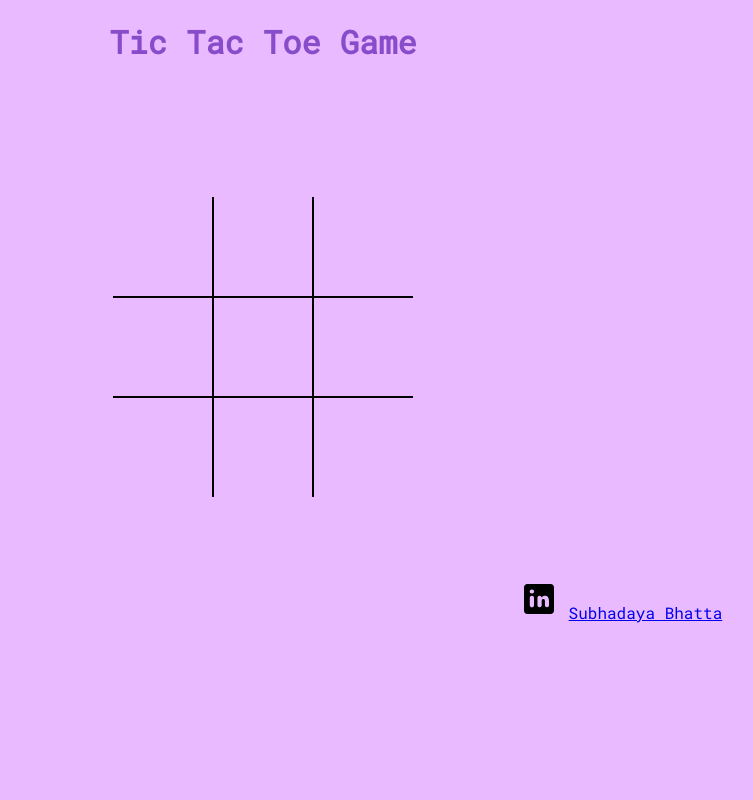
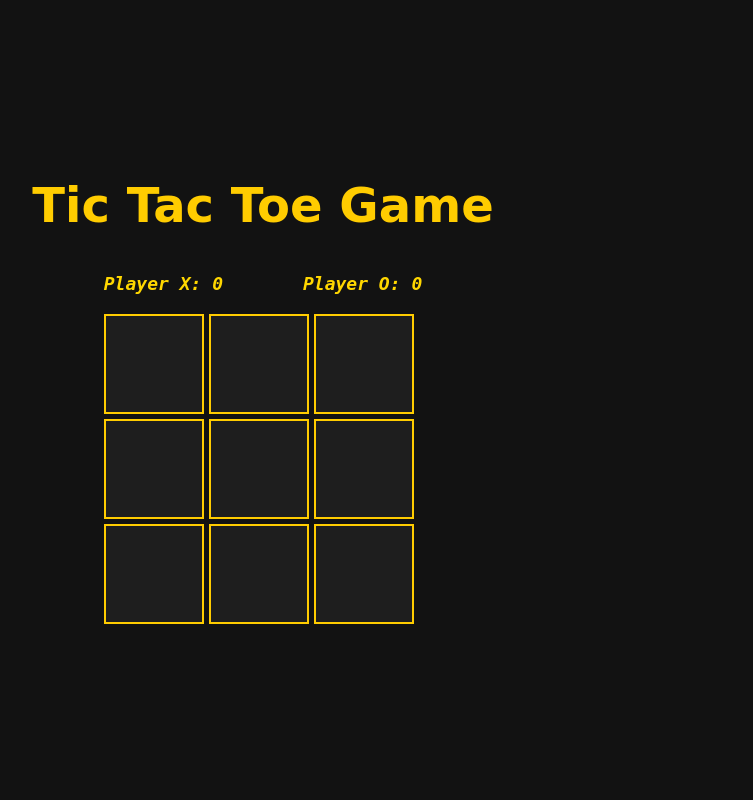
Before and after one commit to Sahani99/Mini-projects-Hacktoberfest2024, a PHP site: page / in a window 1280 px wide. Shown: the whole page, without its empty margins (377-1130 px from the left). Run offline with PHP 8.4, Linux system fonts and the light colour scheme.

Commit message:
features

```diff
--- a/HTML/Tic Tac Toe/index.html
+++ b/HTML/Tic Tac Toe/index.html
@@ -1,23 +1,21 @@
-
 <!DOCTYPE html>
 <html lang="en">
 <head>
-    <link rel="preconnect" href="https://fonts.gstatic.com" />
-    <link
-      href="https://fonts.googleapis.com/css2?family=Nerko+One&family=Roboto+Mono:ital,wght@0,400;1,100&display=swap"
-      rel="stylesheet"
-    />
-    <meta charset="UTF-8" />
-    <meta name="viewport" content="width=device-width, initial-scale=1.0" />
-    <meta http-equiv="X-UA-Compatible" content="ie=edge" />
-    <link rel="stylesheet" href="style.css" />
+    <meta charset="UTF-8">
+    <meta name="viewport" content="width=device-width, initial-scale=1.0">
+    <title>Tic Tac Toe</title>
+    <link rel="stylesheet" href="style.css">
     <script src="script.js" defer></script>
-
-    <title>Tic Tac Toe X O</title>
 </head>
 <body>
-    <h1 id="text">Tic Tac Toe Game</h1>
-
+    <header>
+        <h1>Tic Tac Toe Game</h1>
+    </header>
+    <main>
+        <div class="scoreboard">
+            <div>Player X: <span id="scoreX">0</span></div>
+            <div>Player O: <span id="scoreO">0</span></div>
+        </div>
         <div class="board" id="board">
             <div class="cell" data-cell></div>
             <div class="cell" data-cell></div>
@@ -33,19 +31,7 @@
             <div data-winning-message-text></div>
             <button id="restartButton">Restart</button>
         </div>
+    </main>
 
-    <div class="instagram">
-      <a href="https://www.linkedin.com/in/subhadaya-bhatta-2775aa301/" target="_blank"
-        ><?xml version="1.0" encoding="UTF-8" standalone="no"?>
-        <svg xmlns="http://www.w3.org/2000/svg"
-        x="0px"
-        y="0px"
-        width="40px"
-        height="40px"
-        viewBox="0 0 24 24">
-            <path d="M19,3H5C3.895,3,3,3.895,3,5v14c0,1.105,0.895,2,2,2h14c1.105,0,2-0.895,2-2V5C21,3.895,20.105,3,19,3z M7.738,17L7.738,17 c-0.697,0-1.262-0.565-1.262-1.262v-4.477C6.477,10.565,7.042,10,7.738,10h0C8.435,10,9,10.565,9,11.262v4.477 C9,16.435,8.435,17,7.738,17z M7.694,8.717c-0.771,0-1.286-0.514-1.286-1.2s0.514-1.2,1.371-1.2c0.771,0,1.286,0.514,1.286,1.2 S8.551,8.717,7.694,8.717z M16.779,17L16.779,17c-0.674,0-1.221-0.547-1.221-1.221v-2.605c0-1.058-0.651-1.174-0.895-1.174 s-1.058,0.035-1.058,1.174v2.605c0,0.674-0.547,1.221-1.221,1.221h-0.081c-0.674,0-1.221-0.547-1.221-1.221v-4.517 c0-0.697,0.565-1.262,1.262-1.262h0c0.697,0,1.262,0.565,1.262,1.262c0,0,0.282-1.262,2.198-1.262C17.023,10,18,10.977,18,13.174 v2.605C18,16.453,17.453,17,16.779,17z"></path>
-        </svg></a>
-      <a href="https://www.linkedin.com/in/subhadaya-bhatta-2775aa301/" target="_blank">Subhadaya Bhatta</a>
-    </div>
 </body>
 </html>
--- a/HTML/Tic Tac Toe/style.css
+++ b/HTML/Tic Tac Toe/style.css
@@ -1,173 +1,117 @@
+/* Reset styles */
 * {
-    font-family: "Nerko One", cursive;
-    font-family: "Roboto Mono", monospace;
-  }
-
-  .instagram {
-    padding-left: 70%;
-    padding-top: 7.5%;
-  }
-
-  *,
-  *::after,
-  *::before {
   box-sizing: border-box;
-  }
-
-  :root {
-    --cell-size: 100px;
-    --mark-size: calc(var(--cell-size) * 0.9);
+  margin: 0;
+  padding: 0;
 }
 
 body {
-    margin: 0;
-    background-color: #e9baff;
+  font-family: 'Roboto Mono', monospace;
+  background-color: #121212; /* Dark background */
+  color: #ffffff; /* White text */
+  display: flex;
+  flex-direction: column;
+  align-items: center;
+  justify-content: center;
+  height: 100vh;
 }
-  #text {
-    color: #884bc9;
-    align-items: center;
-    width: 100vw;
-    height: 5vh;
-    display: grid;
-    justify-content: center;
-    align-content: center;
-    justify-items: center;
+
+header {
+  margin-bottom: 20px;
+}
+
+h1 {
+  font-family: 'Nerko One', cursive;
+  font-size: 3rem; /* Increased font size */
+  color: #ffcc00; /* Gold color */
+  text-align: center;
 }
 
 .board {
-    padding-top: 10%;
-    width: 100vw;
-    height: 50vh;
   display: grid;
-    justify-content: center;
-    align-content: center;
-    justify-items: center;
-    align-items: center;
-    grid-template-columns: repeat(3, auto);
+  grid-template-columns: repeat(3, 100px);
+  grid-template-rows: repeat(3, 100px);
+  gap: 5px;
 }
 
 .cell {
-    width: var(--cell-size);
-    height: var(--cell-size);
-    border: 1px solid black;
+  background-color: #1e1e1e; /* Darker cell background */
+  border: 2px solid #ffcc00; /* Gold border */
   display: flex;
+  align-items: center;
   justify-content: center;
-    align-items: center;
-    position: relative;
+  font-size: 3rem; /* Larger font for X and O */
   cursor: pointer;
+  transition: background-color 0.3s, transform 0.2s;
 }
 
-  .cell:first-child,
-  .cell:nth-child(2),
-  .cell:nth-child(3) {
-    border-top: none;
-  }
-
-  .cell:nth-child(3n + 1) {
-    border-left: none;
-  }
-
-  .cell:nth-child(3n + 3) {
-    border-right: none;
-  }
-
-  .cell:last-child,
-  .cell:nth-child(8),
-  .cell:nth-child(7) {
-    border-bottom: none;
-  }
-
-  .cell.x,
-  .cell.circle {
-    cursor: not-allowed;
-  }
-
-  .cell.x::before,
-  .cell.x::after
-  {
-    background-color: #ff6f61;
-  }
-  .cell.circle::before {
-    background-color: #6bc987;
-  }
-
-  .board.x .cell:not(.x):not(.circle):hover::before,
-  .board.x .cell:not(.x):not(.circle):hover::after,
-  .board.circle .cell:not(.x):not(.circle):hover::before {
-    background-color:#ffffc2;
-  }
-
-  .cell.x::before,
-  .cell.x::after,
-  .board.x .cell:not(.x):not(.circle):hover::before,
-  .board.x .cell:not(.x):not(.circle):hover::after {
-    content: "";
-    position: absolute;
-    width: calc(var(--mark-size) * 0.15);
-    height: var(--mark-size);
-  }
-
-  .cell.x::before,
-  .board.x .cell:not(.x):not(.circle):hover::before {
-    transform: rotate(45deg);
-  }
-
-  .cell.x::after,
-  .board.x .cell:not(.x):not(.circle):hover::after {
-    transform: rotate(-45deg);
-  }
-
-  .cell.circle::before,
-  .cell.circle::after,
-  .board.circle .cell:not(.x):not(.circle):hover::before,
-  .board.circle .cell:not(.x):not(.circle):hover::after {
-    content: "";
-    position: absolute;
-    border-radius: 50%;
-  }
-
-  .cell.circle::before,
-  .board.circle .cell:not(.x):not(.circle):hover::before {
-    width: var(--mark-size);
-    height: var(--mark-size);
-  }
-
-  .cell.circle::after,
-  .board.circle .cell:not(.x):not(.circle):hover::after {
-    width: calc(var(--mark-size) * 0.7);
-    height: calc(var(--mark-size) * 0.7);
-    background-color: #e9baff;
+.cell:hover {
+  background-color: #333333; /* Lighter on hover */
+  transform: scale(1.1); /* Scale effect on hover */
 }
 
 .winning-message {
-    display: none;
-    position: fixed;
-    top: 0;
-    left: 0;
-    right: 0;
-    bottom: 0;
-    background-color: rgba(0, 0, 0, 0.9);
-    justify-content: center;
+  display: none; /* Hidden by default */
+  flex-direction: column;
   align-items: center;
-    color: #ffed2b;
-    font-size: 5rem;
-    flex-direction: column;
+  margin-top: 20px;
 }
 
-  .winning-message button {
-    font-size: 3rem;
-    background-color: white;
-    border: 1px solid black;
-    padding: 0.25em 0.5em;
-    cursor: pointer;
+.winning-message.active {
+  display: flex; /* Show when active */
 }
 
-  .winning-message button:hover {
-    background-color: #884bc9;
-    color: white;
-    border-color: white;
+button {
+  background-color: #ffcc00; /* Gold button */
+  color: #121212; /* Dark text */
+  border: none;
+  padding: 10px 20px;
+  font-size: 1rem;
+  cursor: pointer;
+  border-radius: 5px; /* Rounded corners */
+  transition: background-color 0.3s, transform 0.2s;
 }
 
-  .winning-message.show {
+button:hover {
+  background-color: #ffd700; /* Lighter gold on hover */
+  transform: scale(1.05); /* Scale effect on hover */
+}
+
+footer {
+  margin-top: 20px;
+  text-align: center;
+}
+
+.social-media {
   display: flex;
+  align-items: center;
+  justify-content: center;
 }
+
+.social-media a {
+  color: #ffffff; /* White text for links */
+  text-decoration: none;
+  margin: 0 10px;
+  transition: color 0.3s;
+}
+
+.social-media a:hover {
+  color: #ffcc00; /* Gold color on hover */
+}
+
+svg {
+  fill: #ffcc00; /* Gold color for SVG icons */
+  margin-right: 5px; /* Space between icon and text */
+}
+.scoreboard{
+  display: flex;
+  gap: 80px;
+
+  margin-top: 20px;
+  margin-bottom: 20px;
+  font-style: italic;
+  font-size: large;
+  font-weight: bolder;
+  color: #ffd700;
+
+}
```
Also changed, not shown: HTML/Tic Tac Toe/script.js (+51 -52 lines). Lines whose indentation alone changed are shown as unchanged.
